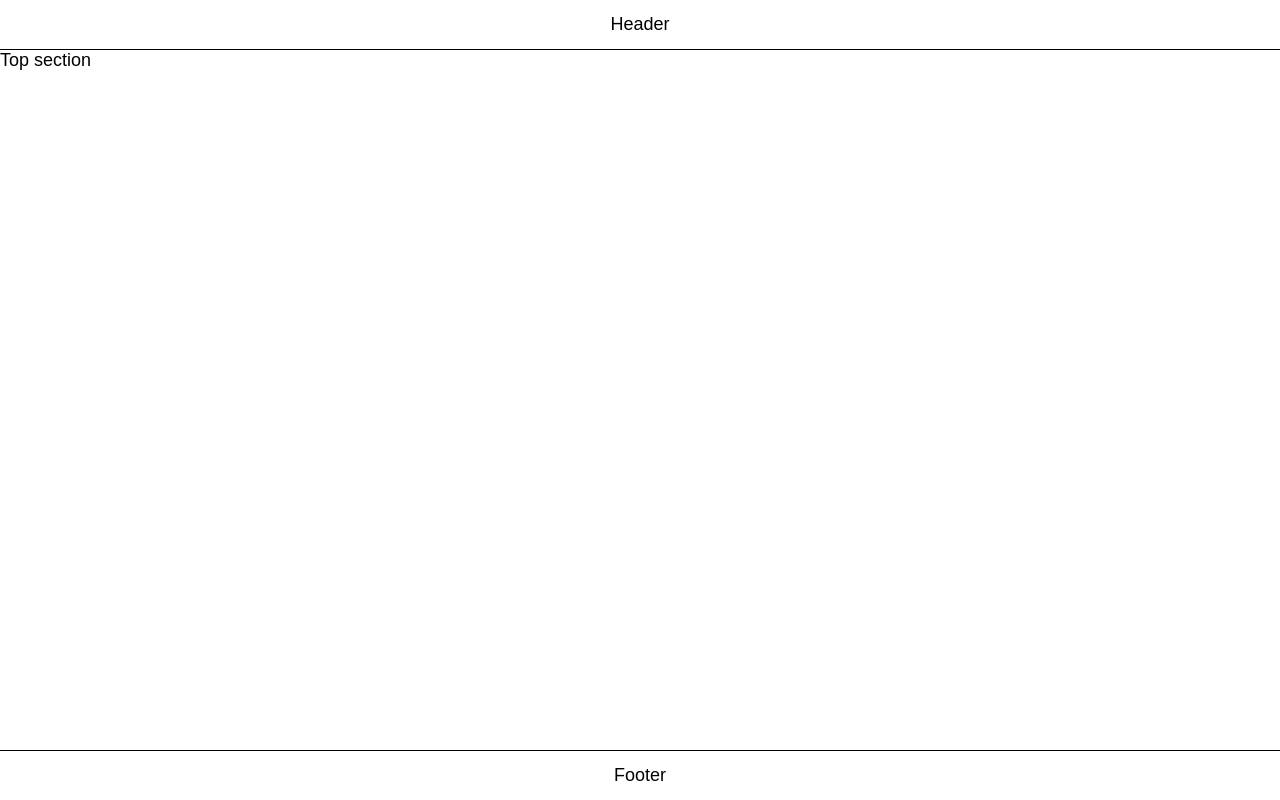
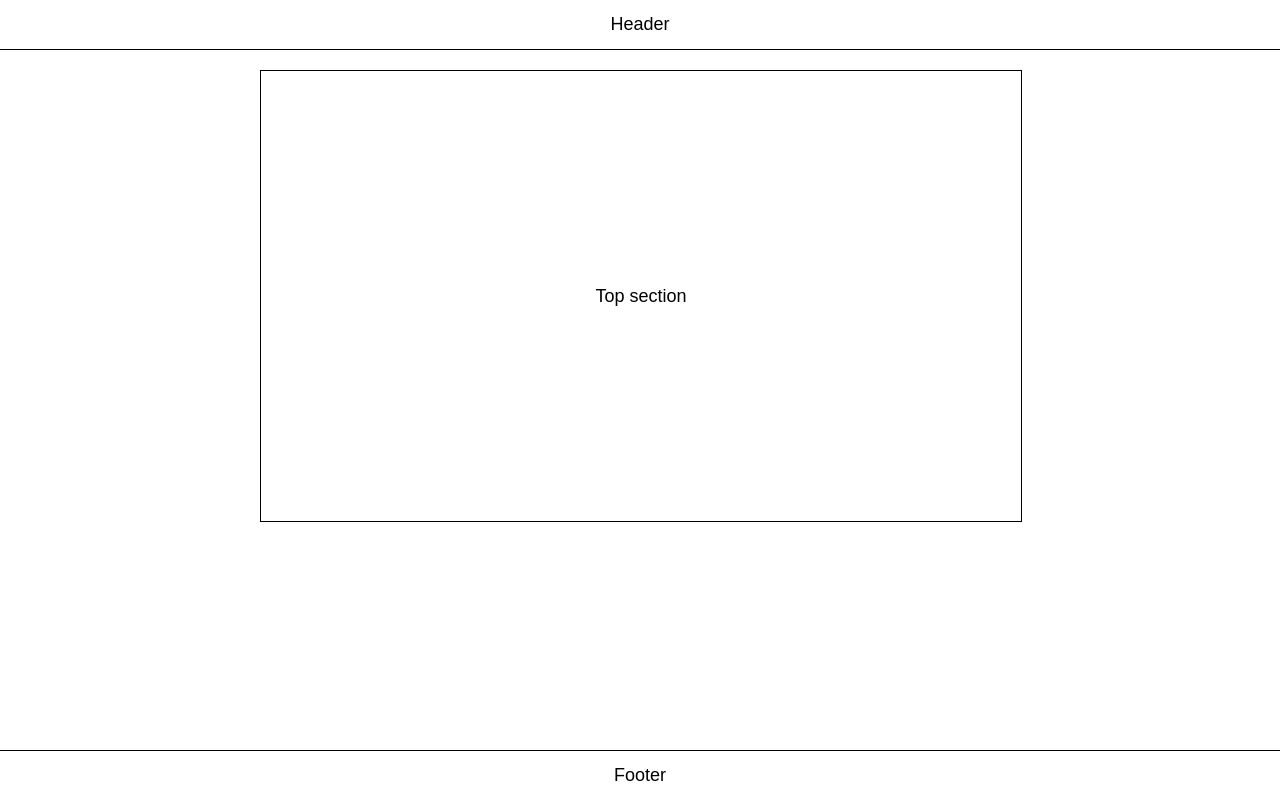
Before and after one commit to ooloo-io/github-flow-dl90, a plain HTML site: page src/index.html in a window 1280 px wide. Drawn offline with nearby package versions, Linux system fonts and the light colour scheme.

Commit message:
Style top section

```diff
--- a/src/styles.css
+++ b/src/styles.css
@@ -20,7 +20,18 @@ body {
 }
 
 .content {
-  min-height: calc(100vh - 100px);
+  min-height: calc(100vh - 140px);
+  width: 760px;
   max-width: 100%;
   margin: auto;
+  padding: 20px;
 }
+
+.section {
+  height: 450px;
+  width: 100%;
+  display: flex;
+  justify-content: center;
+  align-items: center;
+  border: 1px solid black;
+}
```
